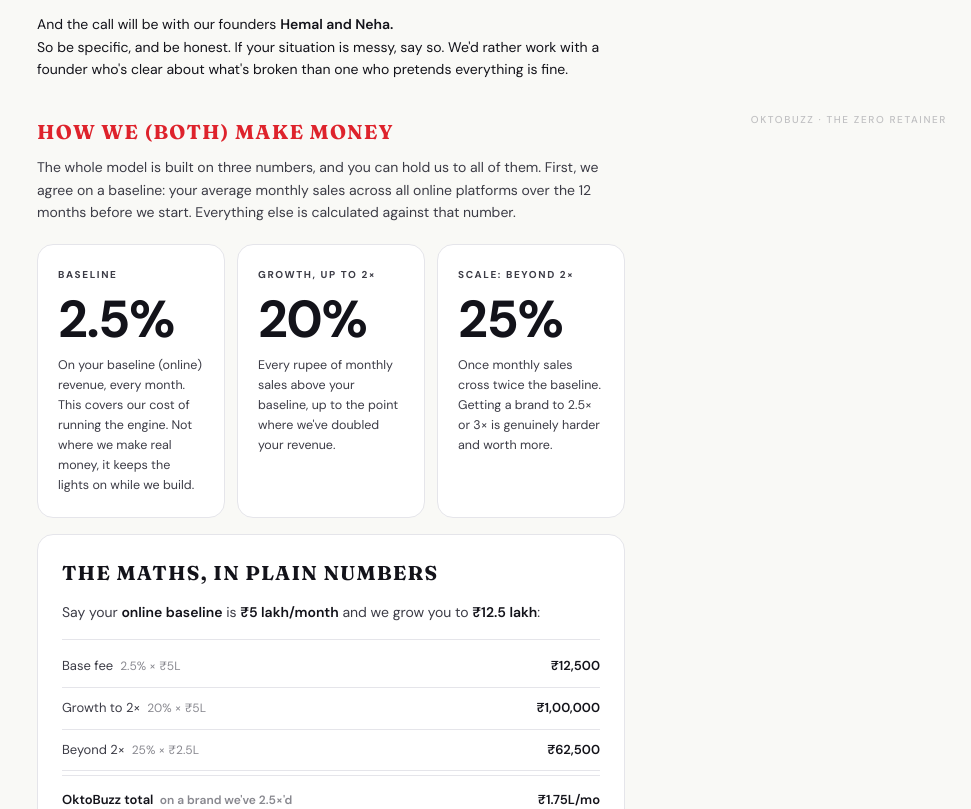
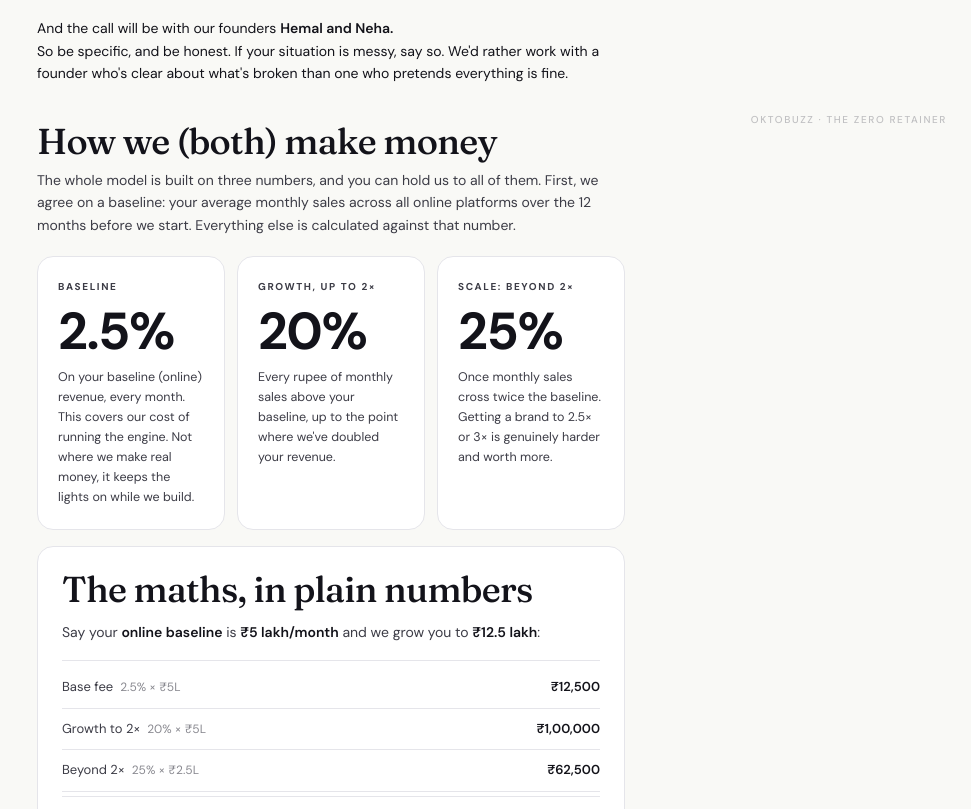
Before and after one commit to oktobuzz/thezeroretainer, a website: page index.html in a window 1280 px wide. Shown: the part 648-1457 px from the top of the page, without its empty margins (309-1280 px from the left). Drawn offline with Linux system fonts and the light colour scheme.

Commit message:
Add files via upload

```diff
--- a/index.html
+++ b/index.html
@@ -201,14 +201,15 @@ strong { font-weight: 600; color: var(--ink); }
   margin-bottom: 20px;
 }
 .model-eyebrow {
-  display: inline-block;
+  display: block;
   font-family: var(--display);
-  font-size: 20px;
-  font-weight: 700;
-  text-transform: uppercase;
-  letter-spacing: 0.06em;
-  color: var(--red);
+  font-weight: 500;
+  font-size: clamp(26px, 4vw, 36px);
+  line-height: 1.12;
+  letter-spacing: -0.02em;
+  color: var(--ink);
   margin-bottom: 8px;
+  font-variation-settings: "opsz" 80;
 }
 .model-subtext {
   font-size: 14px;
@@ -283,12 +284,13 @@ strong { font-weight: 600; color: var(--ink); }
 }
 .model-math-label {
   font-family: var(--display);
-  font-size: 20px;
-  font-weight: 700;
-  text-transform: uppercase;
-  letter-spacing: 0.06em;
+  font-weight: 500;
+  font-size: clamp(26px, 4vw, 36px);
+  line-height: 1.12;
+  letter-spacing: -0.02em;
   color: var(--ink);
   margin-bottom: 12px;
+  font-variation-settings: "opsz" 80;
 }
 .model-math-example {
   font-size: 14px;
@@ -846,7 +848,7 @@ td input[type="number"]::-webkit-outer-spin-button { opacity: 0.5; }
     <img src="tzr-logo-cropped.png" alt="The Zero Retainer" style="height:185px;width:auto;display:inline-block;" />
   </div>
 
-  <p class="intro-subtitle" style="font-family:var(--display);font-style:italic;font-weight:400;font-size:clamp(20px,2.8vw,26px);color:var(--ink);opacity:1;">Raising the stakes, together.</p>
+  <p class="intro-subtitle" style="font-family:var(--display);font-style:normal;font-weight:500;font-size:clamp(26px,4vw,36px);line-height:1.12;letter-spacing:-0.02em;color:var(--ink);font-variation-settings:'opsz' 80;margin-bottom:28px;">Raising the stakes, together.</p>
 
   <p class="intro-subtitle">
     You've seen the post.<br>
```
